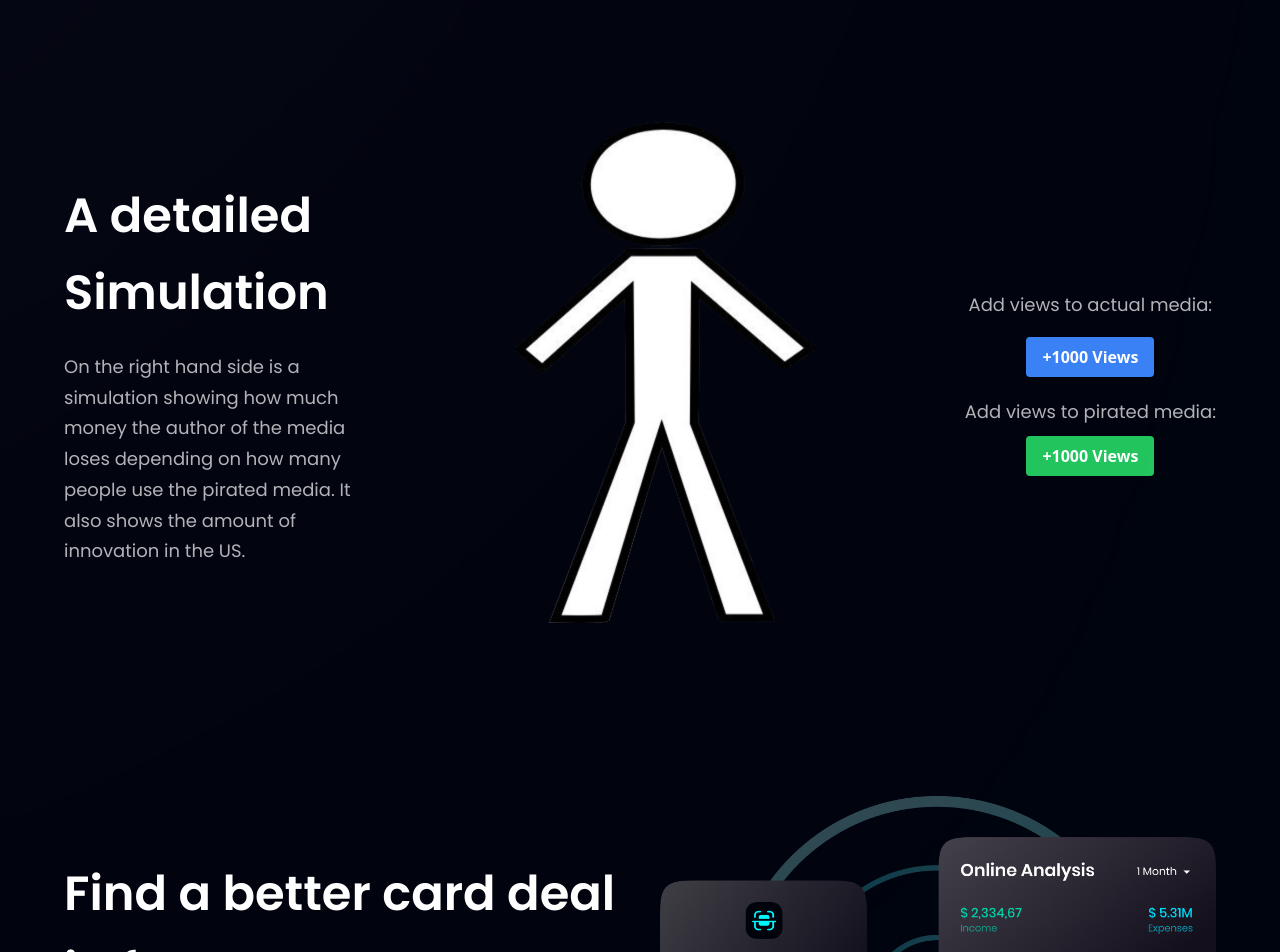
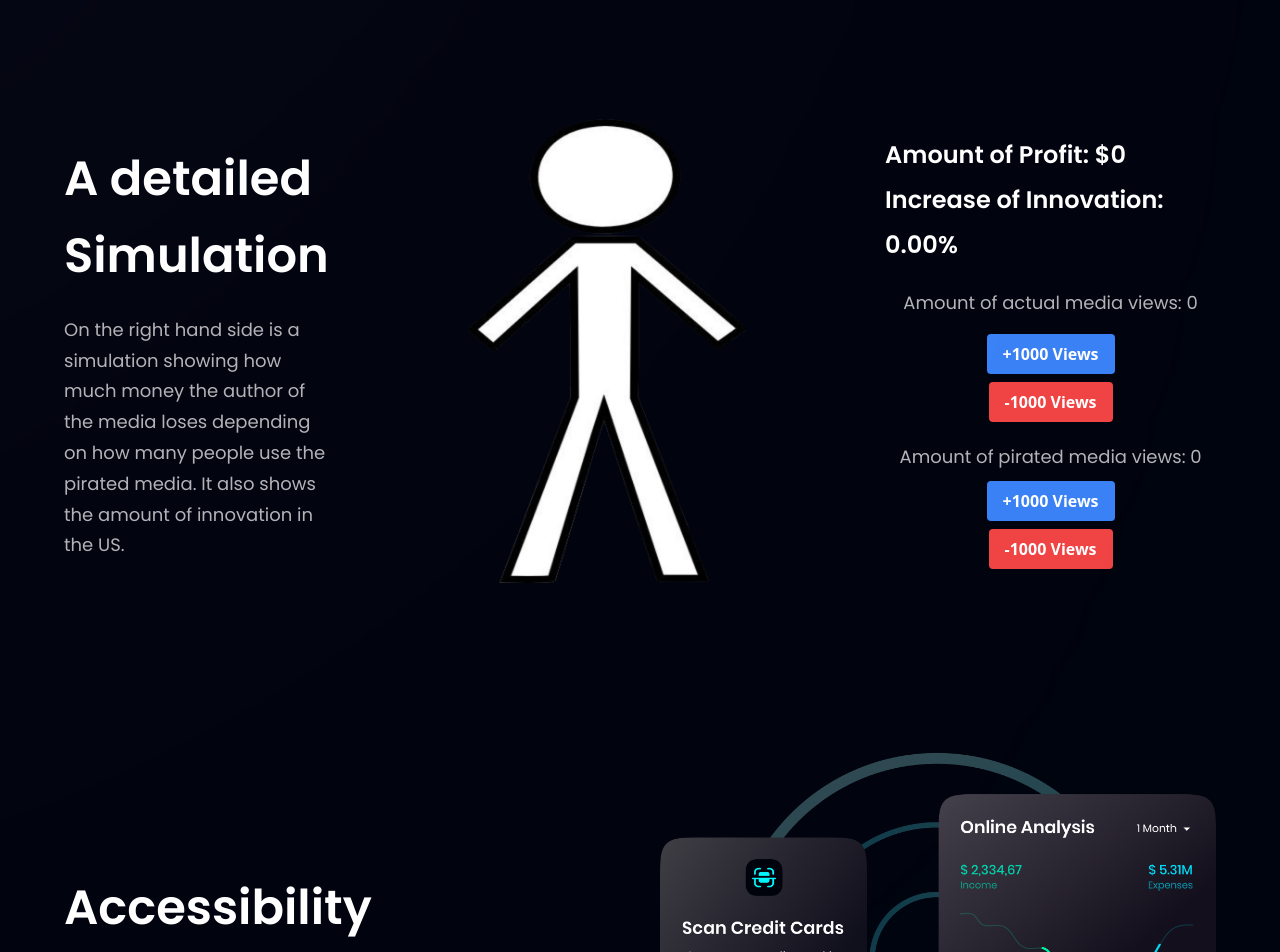
Before and after one commit to chickfilaman51/bq-piratedmedia, a React (Vite) app: page / in a window 1280 px wide. Shown: the part 2000-2952 px from the top of the page. Built offline with nearby package versions, Linux system fonts and the light colour scheme.

Commit message:
fixxed simulation

```diff
--- a/src/App.jsx
+++ b/src/App.jsx
@@ -1,5 +1,5 @@
 import styles from "./style";
-import { Description, Question, CardDeal, Clients, CTA, Footer, Navbar, Stats, Testimonials, HomePage, Simulation } from "./components";
+import { Description, Question, Accessibility, Clients, CTA, Footer, Navbar, Stats, Testimonials, HomePage, Simulation } from "./components";
 
 
 const App = () => (
@@ -22,7 +22,7 @@ const App = () => (
         <Question />
         <Description />
         <Simulation />
-        <CardDeal />
+        <Accessibility />
         <Testimonials />
         <Clients />
         <CTA />
--- a/src/components/CardDeal.jsx
+++ b/src/components/Accessibility.jsx
@@ -2,19 +2,15 @@ import { card } from "../assets";
 import styles, { layout } from "../style";
 import Button from "./Button";
 
-const CardDeal = () => (
+const Accessibility = () => (
   <section className={layout.section}>
     <div className={layout.sectionInfo}>
       <h2 className={styles.heading2}>
-        Find a better card deal <br className="sm:block hidden" /> in few easy
-        steps.
+        Accessibility
       </h2>
       <p className={`${styles.paragraph} max-w-[470px] mt-5`}>
-        Arcu tortor, purus in mattis at sed integer faucibus. Aliquet quis
-        aliquet eget mauris tortor.ç Aliquet ultrices ac, ametau.
+        Many lower-classed students and adults alike don't have access to expensive textbooks and materials that they need to succeed. To make it equal for everyone, we need to allow expensive media to be shared publicly for free.
       </p>
-
-      <Button styles={`mt-10`} />
     </div>
 
     <div className={layout.sectionImg}>
@@ -23,4 +19,4 @@ const CardDeal = () => (
   </section>
 );
 
-export default CardDeal;
+export default Accessibility;
--- a/src/components/Simulation.jsx
+++ b/src/components/Simulation.jsx
@@ -1,7 +1,46 @@
-import { apple, person, google } from "../assets";
+import { useState } from "react";
+import { person } from "../assets";
 import styles, { layout } from "../style";
 
-const Simulation = () => (
+const Simulation = () => {
+  const [actualViews, setActualViews] = useState(0);
+  const [piratedViews, setPiratedViews] = useState(0);
+  const [innovation, setInnovation] = useState(0);
+
+  const handleActualViewsIncrease = () => {
+    setActualViews(actualViews + 1000);
+    calculateInnovation();
+  };
+
+  const handleActualViewsDecrease = () => {
+    if (actualViews >= 1000) {
+      setActualViews(actualViews - 1000);
+      calculateInnovation();
+    }
+  };
+
+  const handlePiratedViewsIncrease = () => {
+    setPiratedViews(piratedViews + 1000);
+    calculateInnovation();
+  };
+
+  const handlePiratedViewsDecrease = () => {
+    if (piratedViews >= 1000) {
+      setPiratedViews(piratedViews - 1000);
+      calculateInnovation();
+    }
+  };
+
+  const calculateInnovation = () => {
+    const totalViews = actualViews + piratedViews;
+    const increaseFactor = Math.floor(totalViews / 1000) * 0.001;
+    setInnovation(increaseFactor * 100);
+  };
+
+  // Calculate profit
+  const profit = (actualViews / 1000) * 1000 - (piratedViews / 1000) * 500;
+
+  return (
     <section id="simulation" className={layout.sectionReverse}>
       <div className={layout.sectionInfo}>
         <h2 className={styles.heading2}>
@@ -15,16 +54,29 @@ const Simulation = () => (
         <img src={person} alt="person" className="w-[50%] h-[85%] relative z-[5]" />
       </div>
       <div className="flex flex-col justify-center items-center">
-      <p className={`${styles.paragraph} max-w-[470px] mt-5`}>Add views to actual media: </p>
-      <button className="bg-blue-500 hover:bg-blue-700 text-white font-bold py-2 px-4 rounded mt-4">
+        <h2 className={styles.heading3}>
+          Amount of Profit: ${profit}
+        </h2>
+        <h2 className={styles.heading3}>
+          Increase of Innovation: {innovation.toFixed(2)}%
+        </h2>
+        <p className={`${styles.paragraph} max-w-[470px] mt-5`}>Amount of actual media views: {actualViews}</p>
+        <button className="bg-blue-500 hover:bg-blue-700 text-white font-bold py-2 px-4 rounded mt-4" onClick={handleActualViewsIncrease}>
           +1000 Views
         </button>
-      <p className={`${styles.paragraph} max-w-[470px] mt-5`}>Add views to pirated media: </p>
-      <button className="bg-green-500 hover:bg-green-700 text-white font-bold py-2 px-4 rounded mt-2">
+        <button className="bg-red-500 hover:bg-red-700 text-white font-bold py-2 px-4 rounded mt-2" onClick={handleActualViewsDecrease}>
+          -1000 Views
+        </button>
+        <p className={`${styles.paragraph} max-w-[470px] mt-5`}>Amount of pirated media views: {piratedViews}</p>
+        <button className="bg-blue-500 hover:bg-blue-700 text-white font-bold py-2 px-4 rounded mt-2" onClick={handlePiratedViewsIncrease}>
           +1000 Views
+        </button>
+        <button className="bg-red-500 hover:bg-red-700 text-white font-bold py-2 px-4 rounded mt-2" onClick={handlePiratedViewsDecrease}>
+          -1000 Views
         </button>
       </div>
     </section>
   );
+};
 
 export default Simulation;
--- a/src/components/index.js
+++ b/src/components/index.js
@@ -1,6 +1,6 @@
 import Navbar from "./Navbar";
 import Description from "./Description";
-import CardDeal from "./CardDeal";
+import Accessibility from "./Accessibility";
 import Question from "./Question";
 import Clients from "./Clients";
 import CTA from "./CTA";
@@ -13,7 +13,7 @@ import Simulation from "./Simulation"
 export {
   Navbar,
   Description,
-  CardDeal,
+  Accessibility,
   Question,
   Clients,
   CTA,
--- a/src/style.js
+++ b/src/style.js
@@ -1,6 +1,6 @@
 const styles = {
   boxWidth: "xl:max-w-[1280px] w-full",
-
+  heading3: "font-poppins font-semibold xs:text-[24px] text-[26px] text-white xs:leading-[44.8px] leading-[33.8px] w-full",
   heading2: "font-poppins font-semibold xs:text-[48px] text-[40px] text-white xs:leading-[76.8px] leading-[66.8px] w-full",
   paragraph: "font-poppins font-normal text-dimWhite text-[18px] leading-[30.8px]",
 
```
Also changed, not shown: 1 other file (tests, documents, lock files or other folders). Lines whose indentation alone changed are shown as unchanged.
